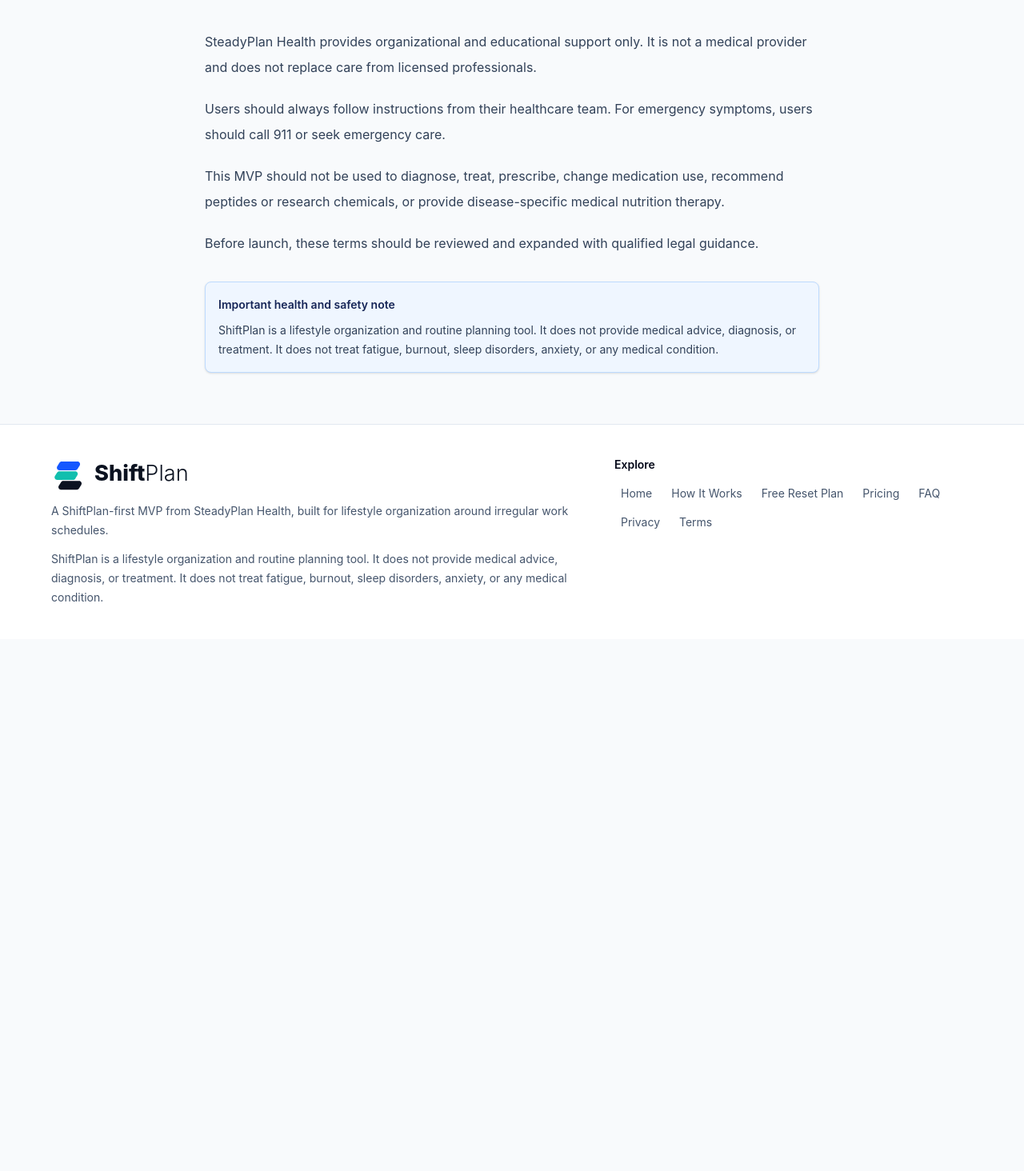
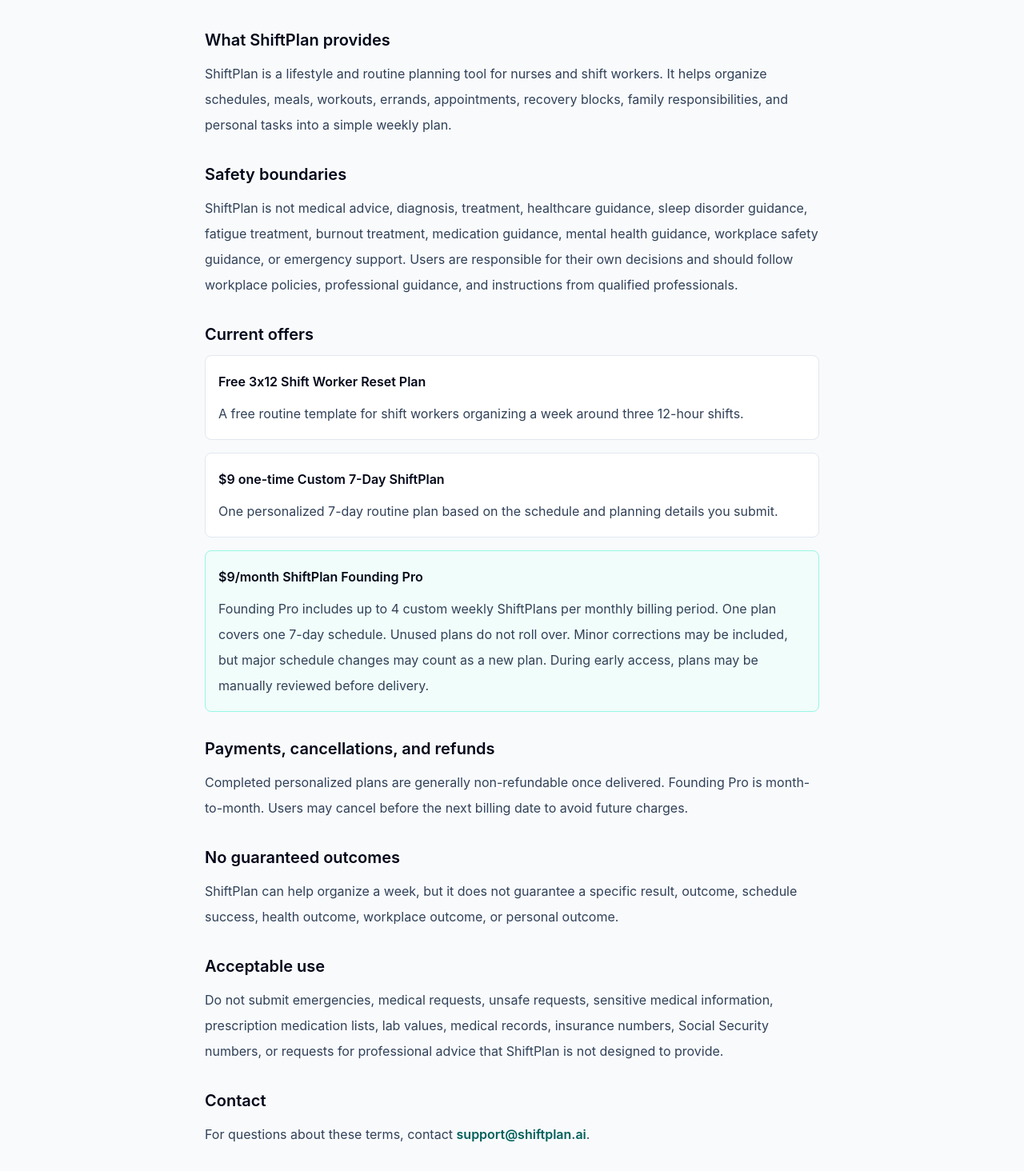
Before and after one commit to evandtaylor/steadyplan-health, a Next.js app: page /terms in a window 1280 px wide. Shown: the part 262-1726 px from the top of the page at 80% size. Before the commit the page ends 1061 px from the top, so only its background shows below. Built offline with nearby package versions, Linux system fonts and the light colour scheme.

Commit message:
Finalize ShiftPlan privacy and terms

```diff
--- a/src/app/privacy/page.tsx
+++ b/src/app/privacy/page.tsx
@@ -4,7 +4,8 @@
 
 export const metadata: Metadata = {
   title: "Privacy",
-  description: "Plain-English privacy placeholder for SteadyPlan Health.",
+  description:
+    "Plain-English privacy information for ShiftPlan users and beta customers.",
 };
 
 export default function PrivacyPage() {
@@ -13,28 +14,103 @@
       <div className="mx-auto max-w-3xl">
         <SectionHeading
           eyebrow="Privacy"
-          title="Plain-English privacy placeholder"
-          description="This early MVP is designed to avoid collecting unnecessary sensitive health data."
+          title="ShiftPlan privacy"
+          description="This page explains what ShiftPlan collects, why it is collected, and how to contact us about your information."
         />
-        <div className="mt-8 space-y-5 text-base leading-8 text-slate-700">
-          <p>
-            SteadyPlan Health is currently a basic marketing and beta interest
-            site. Beta forms are stored in Supabase so the founder can review
-            early user interest and manually shape the first planning workflows.
-          </p>
-          <p>
-            A later secure version may add account features, database storage,
-            email notifications, and AI plan drafts. Before that happens, this
-            privacy page should be replaced with a complete policy that explains
-            what is collected, why it is collected, how it is protected, and how
-            users can request changes or deletion.
-          </p>
-          <p>
-            The MVP should avoid collecting diagnoses, prescription medication
-            lists, lab values, or protected health information unless a later
-            secure version explicitly requires it.
-          </p>
+
+        <div className="mt-8 space-y-8 text-base leading-8 text-slate-700">
+          <section>
+            <h2 className="text-xl font-semibold text-slate-950">
+              What ShiftPlan is
+            </h2>
+            <p className="mt-3">
+              ShiftPlan helps nurses and shift workers turn messy shift
+              schedules into simple weekly life plans. It is a lifestyle and
+              routine planning tool, not a medical provider, telehealth service,
+              medical device, or emergency service.
+            </p>
+          </section>
+
+          <section>
+            <h2 className="text-xl font-semibold text-slate-950">
+              What we may collect
+            </h2>
+            <p className="mt-3">
+              When you use ShiftPlan forms or request a plan, we may collect
+              your name, email address, shift schedule details, planning
+              preferences, responsibilities, goals, and form responses. If paid
+              offers are used, we may also keep payment-related records needed
+              to manage the request or subscription. We may use basic website
+              analytics if applicable to understand how the site is being used.
+            </p>
+          </section>
+
+          <section>
+            <h2 className="text-xl font-semibold text-slate-950">
+              Sensitive information
+            </h2>
+            <p className="mt-3">
+              ShiftPlan does not intentionally collect medical records or
+              protected health information. Please do not submit diagnoses,
+              prescription medication lists, lab values, medical record numbers,
+              insurance numbers, Social Security numbers, emergency requests, or
+              other sensitive medical information.
+            </p>
+          </section>
+
+          <section>
+            <h2 className="text-xl font-semibold text-slate-950">
+              How we use information
+            </h2>
+            <p className="mt-3">
+              We may use submitted information to deliver reset plans, create
+              custom routine plans, respond to support requests, improve the
+              product, and manage paid requests or subscriptions.
+            </p>
+          </section>
+
+          <section>
+            <h2 className="text-xl font-semibold text-slate-950">
+              Payments and storage
+            </h2>
+            <p className="mt-3">
+              Form responses may be stored with service providers used to run
+              ShiftPlan. Payment processing, if paid checkout is used, is
+              handled by third-party payment providers such as Stripe. Do not
+              send payment card details through ShiftPlan forms.
+            </p>
+          </section>
+
+          <section>
+            <h2 className="text-xl font-semibold text-slate-950">
+              Sharing and selling
+            </h2>
+            <p className="mt-3">
+              ShiftPlan does not sell personal information. We may share
+              information with service providers only as needed to operate the
+              site, process payments, deliver requested plans, or respond to
+              support needs.
+            </p>
+          </section>
+
+          <section>
+            <h2 className="text-xl font-semibold text-slate-950">
+              Contact and deletion requests
+            </h2>
+            <p className="mt-3">
+              To ask a privacy question or request deletion of information you
+              submitted, contact{" "}
+              <a
+                href="mailto:support@shiftplan.ai"
+                className="font-semibold text-teal-800 underline-offset-4 hover:underline"
+              >
+                support@shiftplan.ai
+              </a>
+              .
+            </p>
+          </section>
         </div>
+
         <div className="mt-8">
           <DisclaimerBox />
         </div>
--- a/src/app/terms/page.tsx
+++ b/src/app/terms/page.tsx
@@ -4,7 +4,7 @@
 
 export const metadata: Metadata = {
   title: "Terms",
-  description: "Plain-English terms placeholder for SteadyPlan Health.",
+  description: "Plain-English terms for using ShiftPlan.",
 };
 
 export default function TermsPage() {
@@ -13,30 +13,127 @@
       <div className="mx-auto max-w-3xl">
         <SectionHeading
           eyebrow="Terms"
-          title="Plain-English terms placeholder"
-          description="These placeholder terms explain the current safety boundaries for the MVP."
+          title="ShiftPlan terms"
+          description="These terms explain the basic rules, safety boundaries, and current ShiftPlan offers."
         />
-        <div className="mt-8 space-y-5 text-base leading-8 text-slate-700">
-          <p>
-            SteadyPlan Health provides organizational and educational support
-            only. It is not a medical provider and does not replace care from
-            licensed professionals.
-          </p>
-          <p>
-            Users should always follow instructions from their healthcare team.
-            For emergency symptoms, users should call 911 or seek emergency
-            care.
-          </p>
-          <p>
-            This MVP should not be used to diagnose, treat, prescribe, change
-            medication use, recommend peptides or research chemicals, or provide
-            disease-specific medical nutrition therapy.
-          </p>
-          <p>
-            Before launch, these terms should be reviewed and expanded with
-            qualified legal guidance.
-          </p>
+
+        <div className="mt-8 space-y-8 text-base leading-8 text-slate-700">
+          <section>
+            <h2 className="text-xl font-semibold text-slate-950">
+              What ShiftPlan provides
+            </h2>
+            <p className="mt-3">
+              ShiftPlan is a lifestyle and routine planning tool for nurses and
+              shift workers. It helps organize schedules, meals, workouts,
+              errands, appointments, recovery blocks, family responsibilities,
+              and personal tasks into a simple weekly plan.
+            </p>
+          </section>
+
+          <section>
+            <h2 className="text-xl font-semibold text-slate-950">
+              Safety boundaries
+            </h2>
+            <p className="mt-3">
+              ShiftPlan is not medical advice, diagnosis, treatment, healthcare
+              guidance, sleep disorder guidance, fatigue treatment, burnout
+              treatment, medication guidance, mental health guidance, workplace
+              safety guidance, or emergency support. Users are responsible for
+              their own decisions and should follow workplace policies,
+              professional guidance, and instructions from qualified
+              professionals.
+            </p>
+          </section>
+
+          <section>
+            <h2 className="text-xl font-semibold text-slate-950">
+              Current offers
+            </h2>
+            <div className="mt-3 grid gap-4">
+              <div className="rounded-lg border border-slate-200 bg-white p-4">
+                <h3 className="font-semibold text-slate-950">
+                  Free 3x12 Shift Worker Reset Plan
+                </h3>
+                <p className="mt-2">
+                  A free routine template for shift workers organizing a week
+                  around three 12-hour shifts.
+                </p>
+              </div>
+              <div className="rounded-lg border border-slate-200 bg-white p-4">
+                <h3 className="font-semibold text-slate-950">
+                  $9 one-time Custom 7-Day ShiftPlan
+                </h3>
+                <p className="mt-2">
+                  One personalized 7-day routine plan based on the schedule and
+                  planning details you submit.
+                </p>
+              </div>
+              <div className="rounded-lg border border-teal-200 bg-teal-50 p-4">
+                <h3 className="font-semibold text-slate-950">
+                  $9/month ShiftPlan Founding Pro
+                </h3>
+                <p className="mt-2">
+                  Founding Pro includes up to 4 custom weekly ShiftPlans per
+                  monthly billing period. One plan covers one 7-day schedule.
+                  Unused plans do not roll over. Minor corrections may be
+                  included, but major schedule changes may count as a new plan.
+                  During early access, plans may be manually reviewed before
+                  delivery.
+                </p>
+              </div>
+            </div>
+          </section>
+
+          <section>
+            <h2 className="text-xl font-semibold text-slate-950">
+              Payments, cancellations, and refunds
+            </h2>
+            <p className="mt-3">
+              Completed personalized plans are generally non-refundable once
+              delivered. Founding Pro is month-to-month. Users may cancel before
+              the next billing date to avoid future charges.
+            </p>
+          </section>
+
+          <section>
+            <h2 className="text-xl font-semibold text-slate-950">
+              No guaranteed outcomes
+            </h2>
+            <p className="mt-3">
+              ShiftPlan can help organize a week, but it does not guarantee a
+              specific result, outcome, schedule success, health outcome,
+              workplace outcome, or personal outcome.
+            </p>
+          </section>
+
+          <section>
+            <h2 className="text-xl font-semibold text-slate-950">
+              Acceptable use
+            </h2>
+            <p className="mt-3">
+              Do not submit emergencies, medical requests, unsafe requests,
+              sensitive medical information, prescription medication lists, lab
+              values, medical records, insurance numbers, Social Security
+              numbers, or requests for professional advice that ShiftPlan is not
+              designed to provide.
+            </p>
+          </section>
+
+          <section>
+            <h2 className="text-xl font-semibold text-slate-950">Contact</h2>
+            <p className="mt-3">
+              For questions about these terms, contact{" "}
+              <a
+                href="mailto:support@shiftplan.ai"
+                className="font-semibold text-teal-800 underline-offset-4 hover:underline"
+              >
+                support@shiftplan.ai
+              </a>
+              .
+            </p>
+          </section>
         </div>
+
         <div className="mt-8">
           <DisclaimerBox />
         </div>
```
